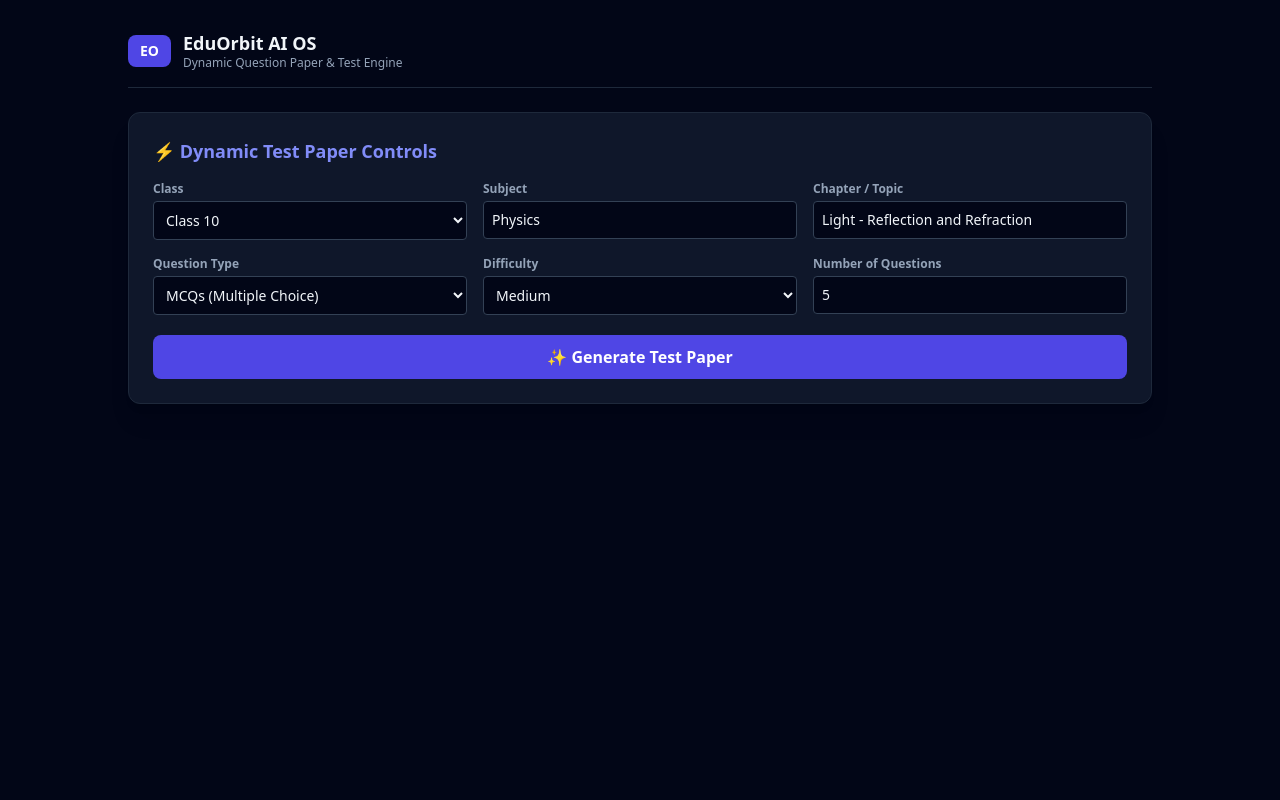
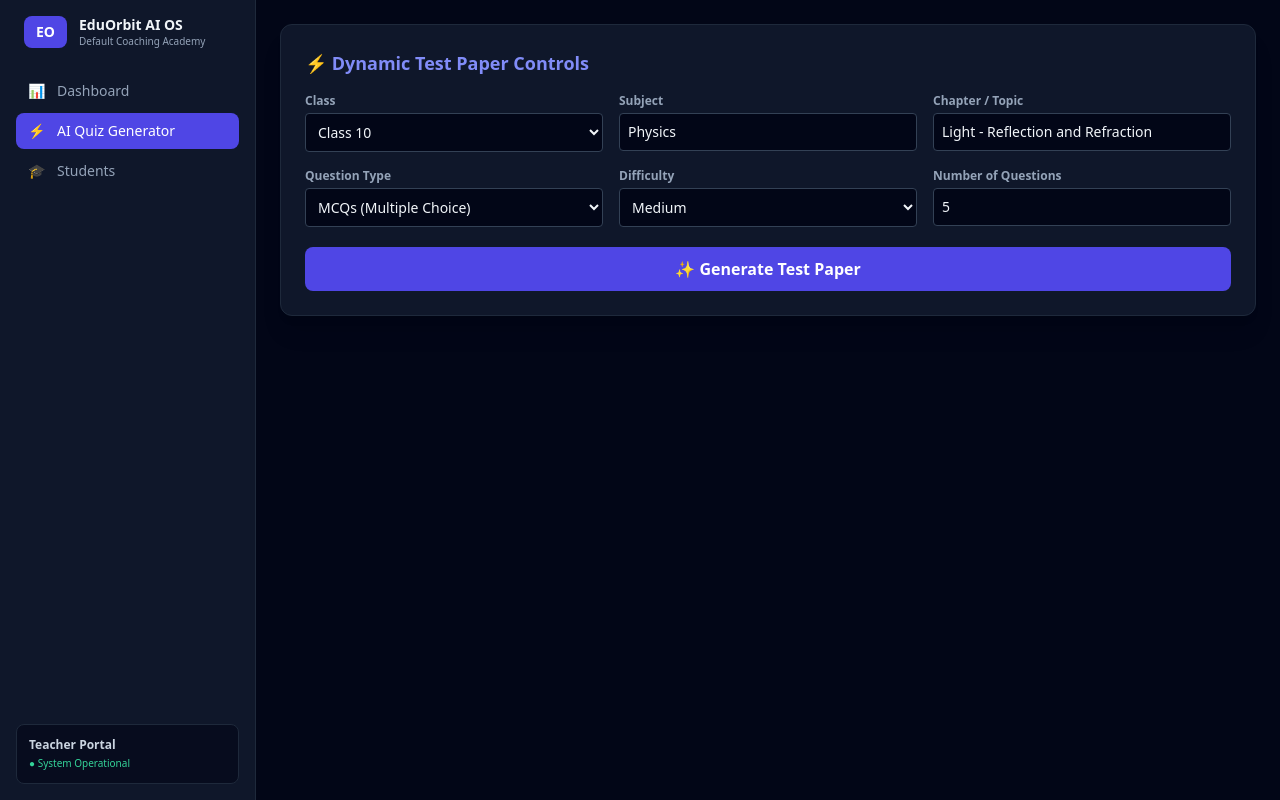
Before and after one commit to aieduorbit-prog/eduorbit-mvp, a React (Vite) app: page / in a window 1280 px wide. Built offline with nearby package versions, Linux system fonts and the light colour scheme.

Commit message:
Restore sidebar navigation with Dashboard, Quiz Generator & Students tab

```diff
--- a/src/App.jsx
+++ b/src/App.jsx
@@ -2,6 +2,9 @@
 import { jsPDF } from "jspdf"
 
 export default function App() {
+  const [activeTab, setActiveTab] = useState('generator')
+
+  // Test Generator State
   const [subject, setSubject] = useState('Physics')
   const [chapter, setChapter] = useState('Light - Reflection and Refraction')
   const [grade, setGrade] = useState('10')
@@ -96,18 +99,87 @@
   }
 
   return (
-    <div className="min-h-screen bg-slate-950 text-slate-100 p-4 font-sans">
-      <div className="max-w-5xl mx-auto space-y-6">
-        <header className="flex justify-between items-center py-4 border-b border-slate-800">
-          <div className="flex items-center gap-3">
+    <div className="flex min-h-screen bg-slate-950 text-slate-100 font-sans">
+      {/* Sidebar Navigation */}
+      <aside className="w-64 bg-slate-900 border-r border-slate-800 p-4 flex flex-col justify-between hidden md:flex">
+        <div className="space-y-6">
+          <div className="flex items-center gap-3 px-2">
             <div className="bg-indigo-600 text-white font-bold px-3 py-1.5 rounded-lg text-sm">EO</div>
             <div>
-              <h1 className="font-bold text-lg leading-tight">EduOrbit AI OS</h1>
-              <p className="text-xs text-slate-400">Dynamic Question Paper & Test Engine</p>
+              <h1 className="font-bold text-sm leading-tight">EduOrbit AI OS</h1>
+              <p className="text-[10px] text-slate-400">Default Coaching Academy</p>
             </div>
+          </div>
+
+          <nav className="space-y-1">
+            <button
+              onClick={() => setActiveTab('dashboard')}
+              className={`w-full flex items-center gap-3 px-3 py-2 rounded-lg text-sm font-medium transition ${activeTab === 'dashboard' ? 'bg-indigo-600 text-white' : 'text-slate-400 hover:bg-slate-800 hover:text-slate-200'}`}
+            >
+              <span>📊</span> Dashboard
+            </button>
+            <button
+              onClick={() => setActiveTab('generator')}
+              className={`w-full flex items-center gap-3 px-3 py-2 rounded-lg text-sm font-medium transition ${activeTab === 'generator' ? 'bg-indigo-600 text-white' : 'text-slate-400 hover:bg-slate-800 hover:text-slate-200'}`}
+            >
+              <span>⚡</span> AI Quiz Generator
+            </button>
+            <button
+              onClick={() => setActiveTab('students')}
+              className={`w-full flex items-center gap-3 px-3 py-2 rounded-lg text-sm font-medium transition ${activeTab === 'students' ? 'bg-indigo-600 text-white' : 'text-slate-400 hover:bg-slate-800 hover:text-slate-200'}`}
+            >
+              <span>🎓</span> Students
+            </button>
+          </nav>
+        </div>
+
+        <div className="p-3 bg-slate-950/60 border border-slate-800 rounded-lg text-xs text-slate-400">
+          <p className="font-semibold text-slate-300">Teacher Portal</p>
+          <p className="text-[10px] text-emerald-400 mt-0.5">● System Operational</p>
+        </div>
+      </aside>
+
+      {/* Main Area */}
+      <div className="flex-1 flex flex-col">
+        {/* Mobile Header Navigation */}
+        <header className="bg-slate-900 border-b border-slate-800 p-4 flex justify-between items-center md:hidden">
+          <div className="flex items-center gap-2">
+            <div className="bg-indigo-600 text-white font-bold px-2.5 py-1 rounded-md text-xs">EO</div>
+            <span className="font-bold text-sm">EduOrbit AI OS</span>
+          </div>
+          <div className="flex gap-2 text-xs">
+            <button onClick={() => setActiveTab('dashboard')} className={`px-2 py-1 rounded ${activeTab === 'dashboard' ? 'bg-indigo-600' : 'bg-slate-800'}`}>Dashboard</button>
+            <button onClick={() => setActiveTab('generator')} className={`px-2 py-1 rounded ${activeTab === 'generator' ? 'bg-indigo-600' : 'bg-slate-800'}`}>Generator</button>
+            <button onClick={() => setActiveTab('students')} className={`px-2 py-1 rounded ${activeTab === 'students' ? 'bg-indigo-600' : 'bg-slate-800'}`}>Students</button>
           </div>
         </header>
 
+        {/* Content Body */}
+        <main className="flex-1 p-6 max-w-5xl w-full mx-auto space-y-6">
+          {activeTab === 'dashboard' && (
+            <div className="space-y-6">
+              <h2 className="text-xl font-bold text-slate-100">Welcome Back, TEACHER</h2>
+              <p className="text-sm text-slate-400">EduOrbit OS is actively running automated AI Operations.</p>
+
+              <div className="grid grid-cols-1 md:grid-cols-3 gap-4">
+                <div className="bg-slate-900 border border-slate-800 p-5 rounded-xl">
+                  <p className="text-xs text-slate-400 font-medium">Total Students</p>
+                  <p className="text-2xl font-bold mt-1 text-slate-100">2</p>
+                </div>
+                <div className="bg-slate-900 border border-slate-800 p-5 rounded-xl">
+                  <p className="text-xs text-slate-400 font-medium">Active Teachers</p>
+                  <p className="text-2xl font-bold mt-1 text-slate-100">1</p>
+                </div>
+                <div className="bg-slate-900 border border-slate-800 p-5 rounded-xl">
+                  <p className="text-xs text-slate-400 font-medium">System Status</p>
+                  <p className="text-2xl font-bold mt-1 text-emerald-400">100% Operational</p>
+                </div>
+              </div>
+            </div>
+          )}
+
+          {activeTab === 'generator' && (
+            <div className="space-y-6">
               <div className="bg-slate-900 border border-slate-800 rounded-xl p-6 shadow-xl">
                 <h2 className="text-lg font-bold mb-4 text-indigo-400">⚡ Dynamic Test Paper Controls</h2>
 
@@ -197,6 +269,28 @@
                 </div>
               )}
             </div>
+          )}
+
+          {activeTab === 'students' && (
+            <div className="space-y-4">
+              <h2 className="text-xl font-bold text-slate-100">Students Roster</h2>
+              <div className="bg-slate-900 border border-slate-800 rounded-xl p-5">
+                <p className="text-sm text-slate-400">Class 10 - Batch A (2 Enrolled)</p>
+                <div className="mt-4 space-y-2">
+                  <div className="p-3 bg-slate-950 border border-slate-800 rounded-lg flex justify-between text-sm">
+                    <span>Rahul Sharma (Roll #101)</span>
+                    <span className="text-emerald-400">Active</span>
+                  </div>
+                  <div className="p-3 bg-slate-950 border border-slate-800 rounded-lg flex justify-between text-sm">
+                    <span>Ananya Verma (Roll #102)</span>
+                    <span className="text-emerald-400">Active</span>
+                  </div>
+                </div>
+              </div>
+            </div>
+          )}
+        </main>
+      </div>
     </div>
   )
 }
```
Lines whose indentation alone changed are shown as unchanged.
